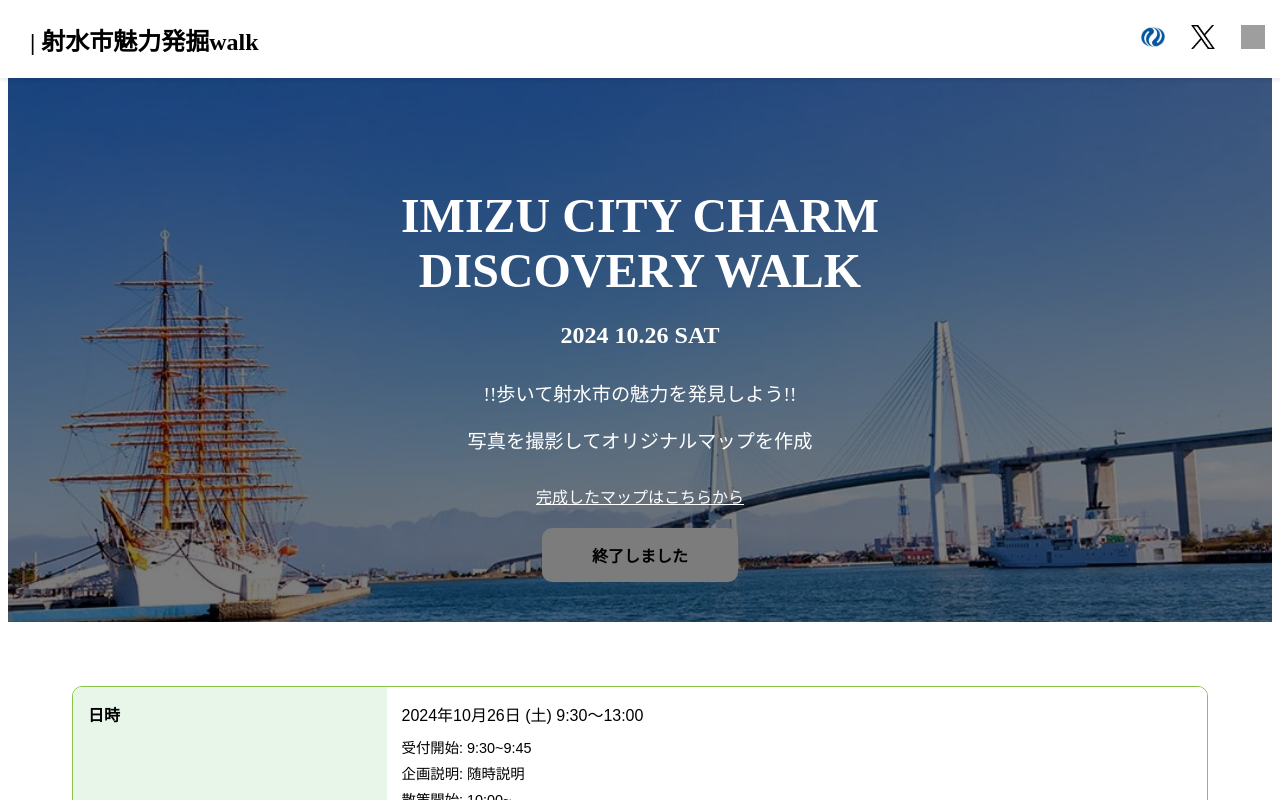
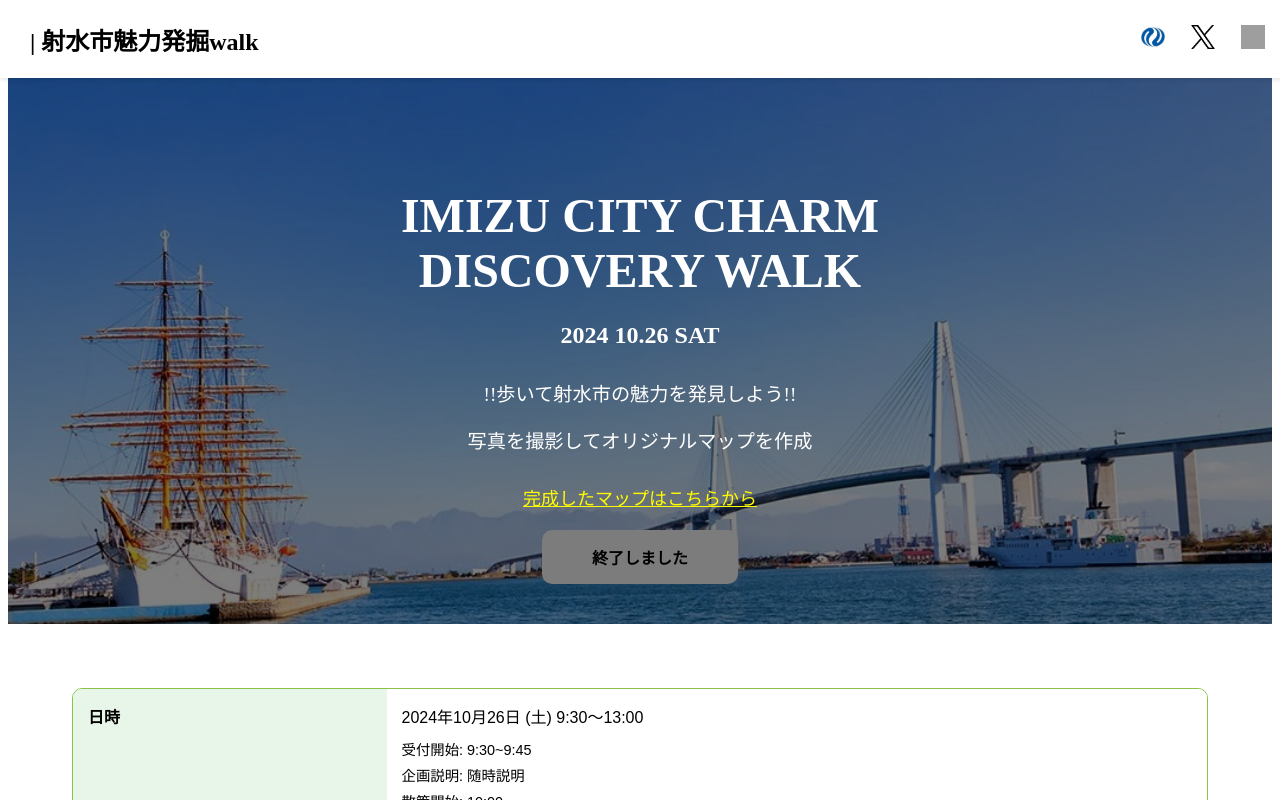
Before and after one commit to nanako1230/imizu-event, a Next.js app: page / in a window 1280 px wide. Shown: the top 800 px of the page. Built offline with nearby package versions, Linux system fonts and the light colour scheme; grey boxes are pictures that could not be loaded.

Commit message:
マップ付けた

```diff
--- a/src/pages/index.js
+++ b/src/pages/index.js
@@ -21,7 +21,7 @@ export default function Home() {
             <p className="catchphrase-text">!!歩いて射水市の魅力を発見しよう!!</p>
             <p className="catchphrase-text">写真を撮影してオリジナルマップを作成</p>
           </div>
-          <a href="/syoukai" className="apply-button-container">完成したマップはこちらから</a>
+          <a href="/syoukai" className="apply-button-container2">完成したマップはこちらから</a>
           {/* 応募ボタン */}
           <div className="apply-button-container">
             <a href="https://docs.google.com/forms/d/e/1FAIpQLScTL-7NyyqRfdmbbBuk6dMWRR4SPJN7zhaN4DMB_tHqUHHX6A/viewform?usp=sf_link">
--- a/src/styles/main.css
+++ b/src/styles/main.css
@@ -67,6 +67,12 @@
   color: rgb(253, 254, 255);
 }
 
+.apply-button-container2 {
+  margin-top: 20px;
+  color: rgb(255, 251, 0);
+  font-size: large;
+}
+
 .apply-button {
   font-size: 1rem;
   /* サイズを調整 */
```
